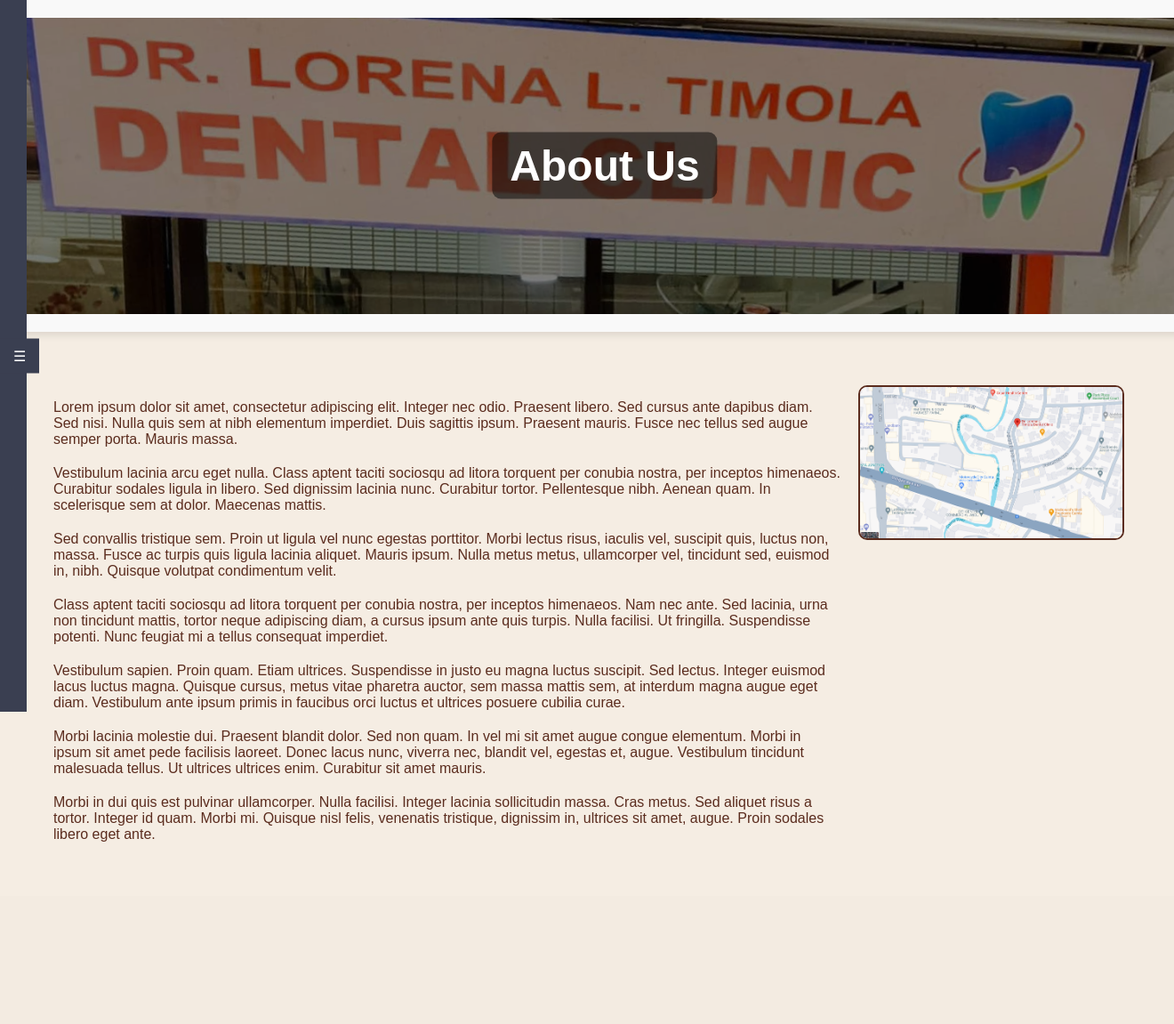
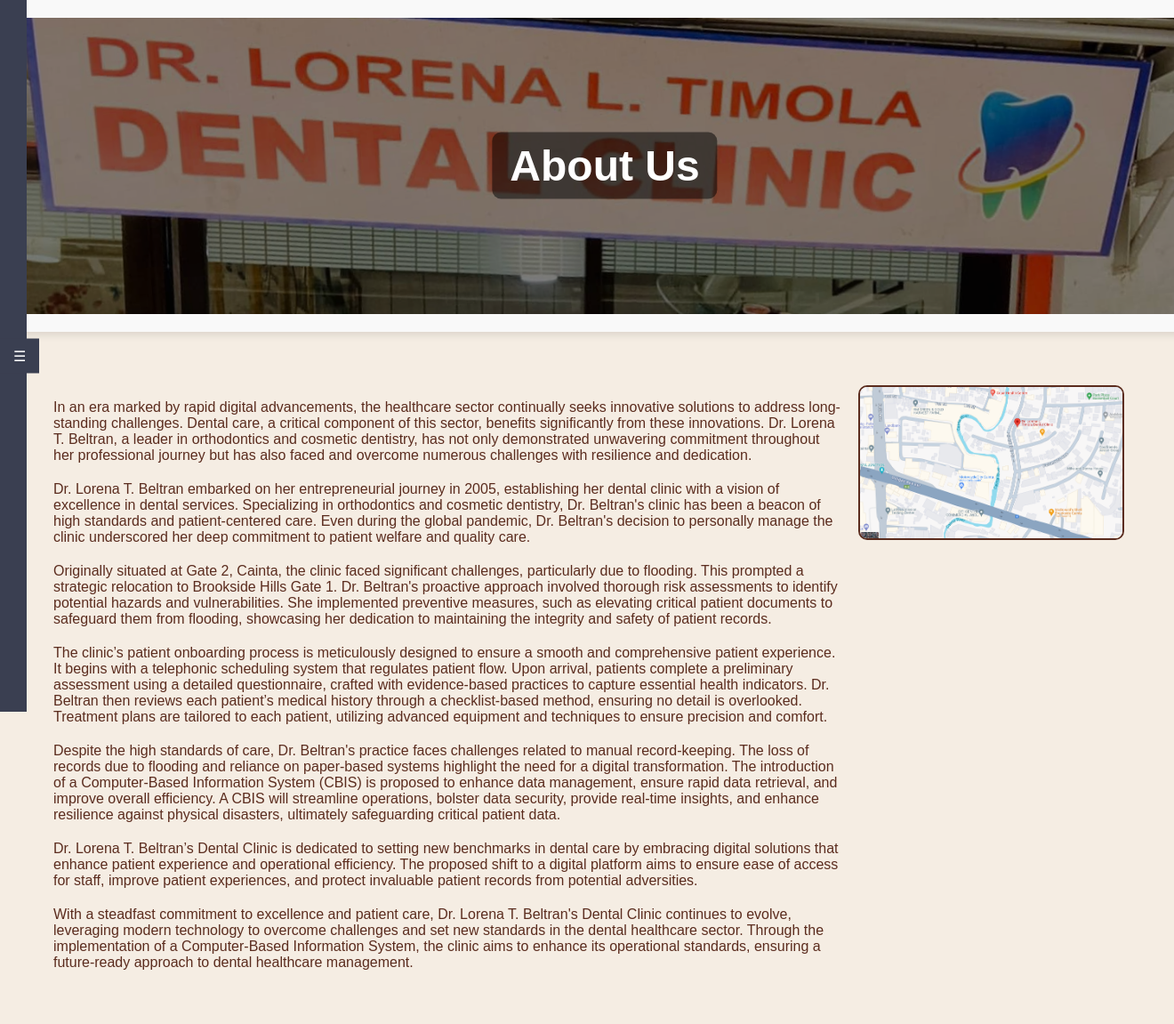
Before and after one commit to PLAWD/Dental-Management-System-for-Dr.-Lorena-L.-Timola-Dental-Clinic, a Flask app: page /about in a window 1320 px wide; the page is wider, and only the part inside the window is pictured. Shown: that part at 89% size. Before the commit the page ends 946 px from the top of that part, so only its background shows below. Run offline with Flask 3, Linux system fonts and the light colour scheme.

Commit message:
Transplant the template

```diff
--- a/templates/about.html
+++ b/templates/about.html
@@ -143,7 +143,23 @@
     </div>
     <div class="content">
         <div class="text-content">
-            <p>Lorem ipsum dolor sit amet, consectetur adipiscing elit. Integer nec odio. Praesent libero. Sed cursus ante dapibus diam. Sed nisi. Nulla quis sem at nibh elementum imperdiet. Duis sagittis ipsum. Praesent mauris. Fusce nec tellus sed augue semper porta. Mauris massa.</p>
+            <p> In an era marked by rapid digital advancements, the healthcare sector continually seeks innovative solutions to address long-standing challenges. Dental care, a critical component of this sector, benefits significantly from these innovations. Dr. Lorena T. Beltran, a leader in orthodontics and cosmetic dentistry, has not only demonstrated unwavering commitment throughout her professional journey but has also faced and overcome numerous challenges with resilience and dedication.</p>
+<p> Dr. Lorena T. Beltran embarked on her entrepreneurial journey in 2005, establishing her dental clinic with a vision of excellence in dental services. Specializing in orthodontics and cosmetic dentistry, Dr. Beltran's clinic has been a beacon of high standards and patient-centered care. Even during the global pandemic, Dr. Beltran's decision to personally manage the clinic underscored her deep commitment to patient welfare and quality care.</p>
+<p> Originally situated at Gate 2, Cainta, the clinic faced significant challenges, particularly due to flooding. This prompted a strategic relocation to Brookside Hills Gate 1. Dr. Beltran's proactive approach involved thorough risk assessments to identify potential hazards and vulnerabilities. She implemented preventive measures, such as elevating critical patient documents to safeguard them from flooding, showcasing her dedication to maintaining the integrity and safety of patient records.</p>
+<p> The clinic’s patient onboarding process is meticulously designed to ensure a smooth and comprehensive patient experience. It begins with a telephonic scheduling system that regulates patient flow. Upon arrival, patients complete a preliminary assessment using a detailed questionnaire, crafted with evidence-based practices to capture essential health indicators. Dr. Beltran then reviews each patient’s medical history through a checklist-based method, ensuring no detail is overlooked. Treatment plans are tailored to each patient, utilizing advanced equipment and techniques to ensure precision and comfort.</p>
+<p> Despite the high standards of care, Dr. Beltran's practice faces challenges related to manual record-keeping. The loss of records due to flooding and reliance on paper-based systems highlight the need for a digital transformation. The introduction of a Computer-Based Information System (CBIS) is proposed to enhance data management, ensure rapid data retrieval, and improve overall efficiency. A CBIS will streamline operations, bolster data security, provide real-time insights, and enhance resilience against physical disasters, ultimately safeguarding critical patient data.</p>
+<p> Dr. Lorena T. Beltran’s Dental Clinic is dedicated to setting new benchmarks in dental care by embracing digital solutions that enhance patient experience and operational efficiency. The proposed shift to a digital platform aims to ensure ease of access for staff, improve patient experiences, and protect invaluable patient records from potential adversities. </p>
+<p> With a steadfast commitment to excellence and patient care, Dr. Lorena T. Beltran's Dental Clinic continues to evolve, leveraging modern technology to overcome challenges and set new standards in the dental healthcare sector. Through the implementation of a Computer-Based Information System, the clinic aims to enhance its operational standards, ensuring a future-ready approach to dental healthcare management. </p>
+            </div>
+        <div class="map-container">
+            <img id="mapImage" src="/static/images/image2.png" alt="Map to Dr. Lorena T. Beltran's Dental Clinic" onclick="changeImage()">
+        </div>
+    </div>
+</body>
+</html>
+<!--
+
+<p>Lorem ipsum dolor sit amet, consectetur adipiscing elit. Integer nec odio. Praesent libero. Sed cursus ante dapibus diam. Sed nisi. Nulla quis sem at nibh elementum imperdiet. Duis sagittis ipsum. Praesent mauris. Fusce nec tellus sed augue semper porta. Mauris massa.</p>
 
             <p>Vestibulum lacinia arcu eget nulla. Class aptent taciti sociosqu ad litora torquent per conubia nostra, per inceptos himenaeos. Curabitur sodales ligula in libero. Sed dignissim lacinia nunc. Curabitur tortor. Pellentesque nibh. Aenean quam. In scelerisque sem at dolor. Maecenas mattis.</p>
 
@@ -156,19 +172,5 @@
             <p>Morbi lacinia molestie dui. Praesent blandit dolor. Sed non quam. In vel mi sit amet augue congue elementum. Morbi in ipsum sit amet pede facilisis laoreet. Donec lacus nunc, viverra nec, blandit vel, egestas et, augue. Vestibulum tincidunt malesuada tellus. Ut ultrices ultrices enim. Curabitur sit amet mauris.</p>
 
             <p>Morbi in dui quis est pulvinar ullamcorper. Nulla facilisi. Integer lacinia sollicitudin massa. Cras metus. Sed aliquet risus a tortor. Integer id quam. Morbi mi. Quisque nisl felis, venenatis tristique, dignissim in, ultrices sit amet, augue. Proin sodales libero eget ante.</p>
-        </div>
-        <div class="map-container">
-            <img id="mapImage" src="/static/images/image2.png" alt="Map to Dr. Lorena T. Beltran's Dental Clinic" onclick="changeImage()">
-        </div>
-    </div>
-</body>
-</html>
-<!--
-In an era marked by rapid digital advancements, the healthcare sector continually seeks innovative solutions to address long-standing challenges. Dental care, a critical component of this sector, benefits significantly from these innovations. Dr. Lorena T. Beltran, a leader in orthodontics and cosmetic dentistry, has not only demonstrated unwavering commitment throughout her professional journey but has also faced and overcome numerous challenges with resilience and dedication.
-Dr. Lorena T. Beltran embarked on her entrepreneurial journey in 2005, establishing her dental clinic with a vision of excellence in dental services. Specializing in orthodontics and cosmetic dentistry, Dr. Beltran's clinic has been a beacon of high standards and patient-centered care. Even during the global pandemic, Dr. Beltran's decision to personally manage the clinic underscored her deep commitment to patient welfare and quality care.
-Originally situated at Gate 2, Cainta, the clinic faced significant challenges, particularly due to flooding. This prompted a strategic relocation to Brookside Hills Gate 1. Dr. Beltran's proactive approach involved thorough risk assessments to identify potential hazards and vulnerabilities. She implemented preventive measures, such as elevating critical patient documents to safeguard them from flooding, showcasing her dedication to maintaining the integrity and safety of patient records.
-The clinic’s patient onboarding process is meticulously designed to ensure a smooth and comprehensive patient experience. It begins with a telephonic scheduling system that regulates patient flow. Upon arrival, patients complete a preliminary assessment using a detailed questionnaire, crafted with evidence-based practices to capture essential health indicators. Dr. Beltran then reviews each patient’s medical history through a checklist-based method, ensuring no detail is overlooked. Treatment plans are tailored to each patient, utilizing advanced equipment and techniques to ensure precision and comfort.
-Despite the high standards of care, Dr. Beltran's practice faces challenges related to manual record-keeping. The loss of records due to flooding and reliance on paper-based systems highlight the need for a digital transformation. The introduction of a Computer-Based Information System (CBIS) is proposed to enhance data management, ensure rapid data retrieval, and improve overall efficiency. A CBIS will streamline operations, bolster data security, provide real-time insights, and enhance resilience against physical disasters, ultimately safeguarding critical patient data.
-Dr. Lorena T. Beltran’s Dental Clinic is dedicated to setting new benchmarks in dental care by embracing digital solutions that enhance patient experience and operational efficiency. The proposed shift to a digital platform aims to ensure ease of access for staff, improve patient experiences, and protect invaluable patient records from potential adversities.
-With a steadfast commitment to excellence and patient care, Dr. Lorena T. Beltran's Dental Clinic continues to evolve, leveraging modern technology to overcome challenges and set new standards in the dental healthcare sector. Through the implementation of a Computer-Based Information System, the clinic aims to enhance its operational standards, ensuring a future-ready approach to dental healthcare management.
+
 -->
```
